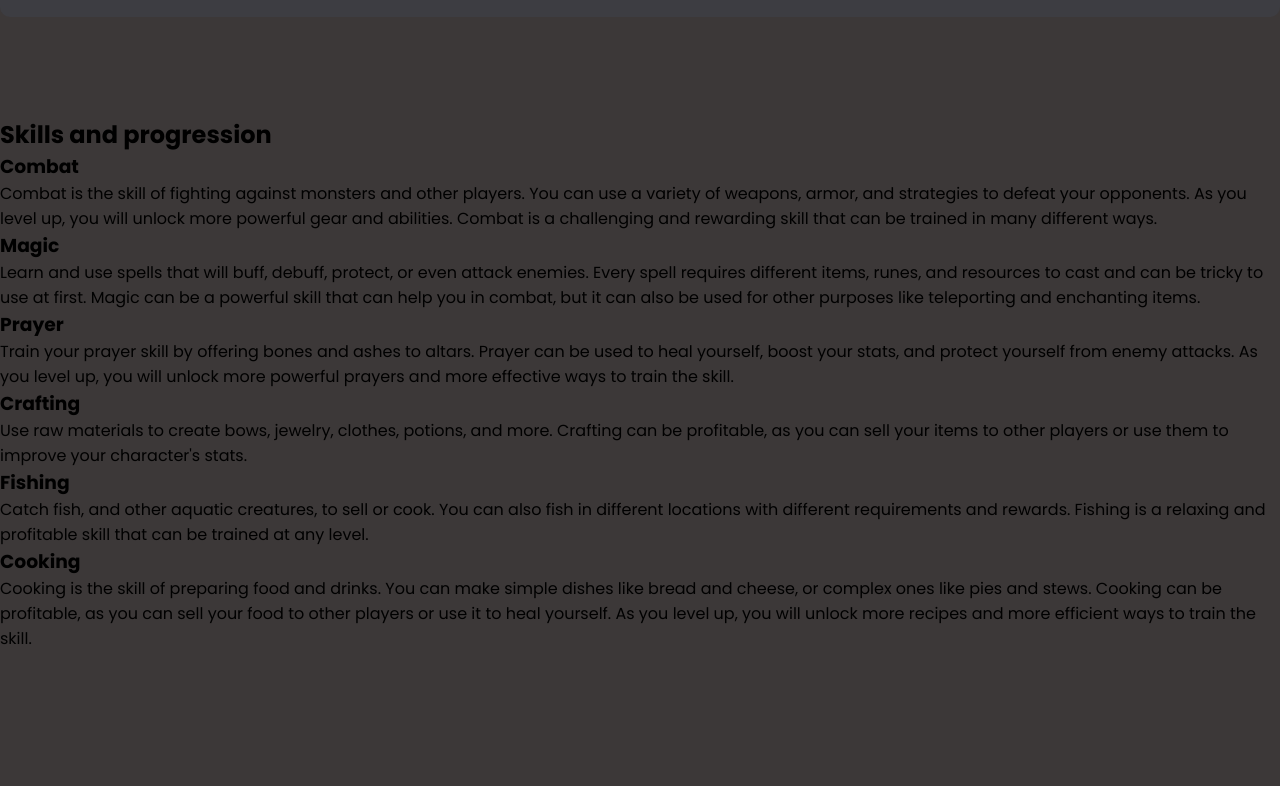
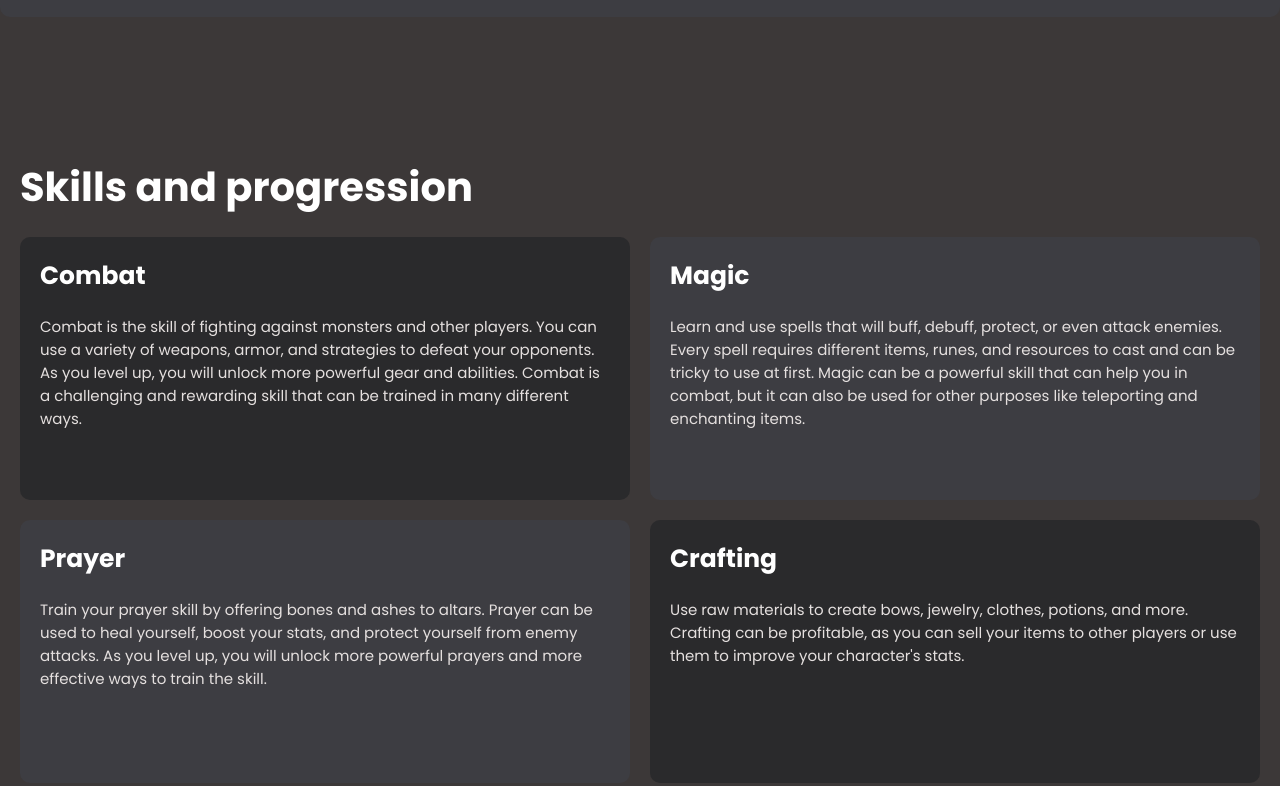
Before and after one commit to ZemaFios/Oldschool-Runescape, a plain HTML site: page index.html in a window 1280 px wide. Shown: the part 4201-4987 px from the top of the page. Before the commit the page ends 4852 px from the top, so only its background shows below. Drawn offline with Linux system fonts and the light colour scheme.

Commit message:
Add styling for progression section

```diff
--- a/styles/index.css
+++ b/styles/index.css
@@ -345,6 +345,52 @@ li {
 }
 /* ====== QUESTING END ====== */
 
+/* ====== PROGRESSION ====== */
+.progression {
+    width: 100%;
+    height: 100%;
+    padding: 20px;
+    border-radius: 10px;
+    margin-bottom: 100px;
+}
+
+.progression h2 {
+    font-size: 2.7rem;
+    margin-bottom: 20px;
+    color: white;
+}
+
+.progression_grid {
+    display: grid;
+    margin-top: 20px;
+}
+
+.progression_content {
+    display: flex;
+    flex-direction: column;
+}
+
+.progression_card {
+    width: 100%;
+    height: 100%;
+    background-color: #3d3d42;
+    border-radius: 10px;
+    padding: 20px;
+    margin-bottom: 20px;
+}
+
+.progression_card h3 {
+    margin-bottom: 5px;
+    color: white;
+}
+
+.progression_card p {
+    margin-bottom: 30px;
+    color: #e5e0df;
+}
+
+/* ====== PROGRESSION END ====== */
+
 /* ====== MEDIA QUERY ====== */
 @media (min-width: 900px) {
 
@@ -415,7 +461,7 @@ li {
     }
 
     /* ====== EXPLORE ====== */
-    .explore {
+    .explore, .progression {
         max-width: 1600px;
         margin: 0 auto;
         margin-bottom: 100px;
@@ -424,31 +470,35 @@ li {
         align-items: center;
     }
 
-    .explore_content {
+    .explore_content, .progression_content {
         display: grid;
         grid-template-columns: repeat(2, 1fr);
         grid-template-rows: repeat(2, 1fr);
         gap: 20px;
     }
 
-    .explore_card:nth-child(1) {
+    .explore_card:nth-child(1), .progression_card:nth-child(1) {
         background-color: #2a2a2c;
     }
 
-    .explore_card:nth-child(4) {
+    .explore_card:nth-child(4), .progression_card:nth-child(4) {
         background-color: #2a2a2c;
     }
 
-    .explore h2 {
+    .progression_card:nth-child(5) {
+        background-color: #2a2a2c;
+    }
+
+    .explore h2, .progression h2 {
         font-size: 4rem;
     }
 
-    .explore_card h3 {
+    .explore_card h3, .progression_card h3 {
         font-size: 2.5rem;
         margin-bottom: 20px;
     }
 
-    .explore_card p {
+    .explore_card p, .progression_card p {
         font-size: 1.5rem;
     }
 
```
